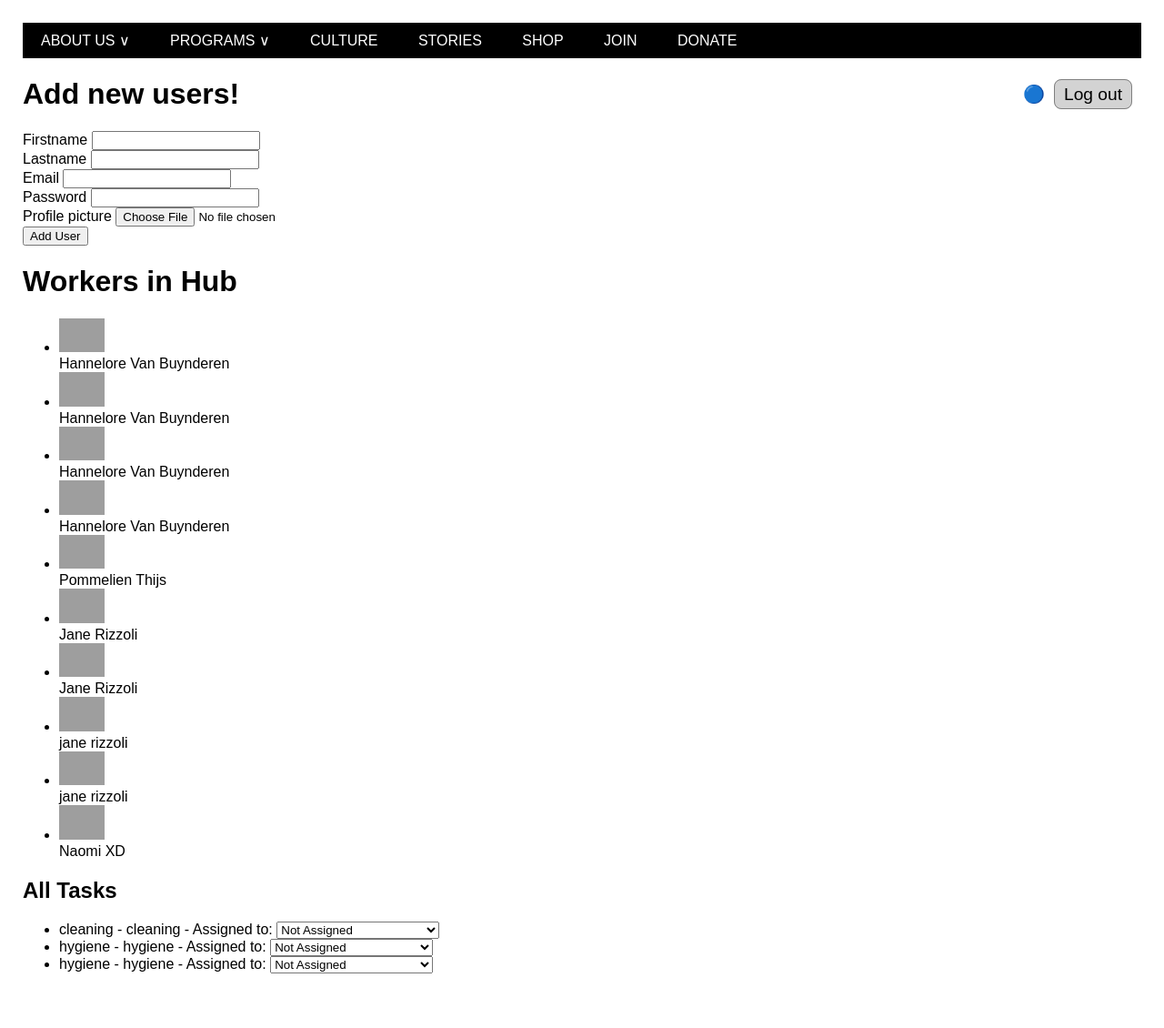
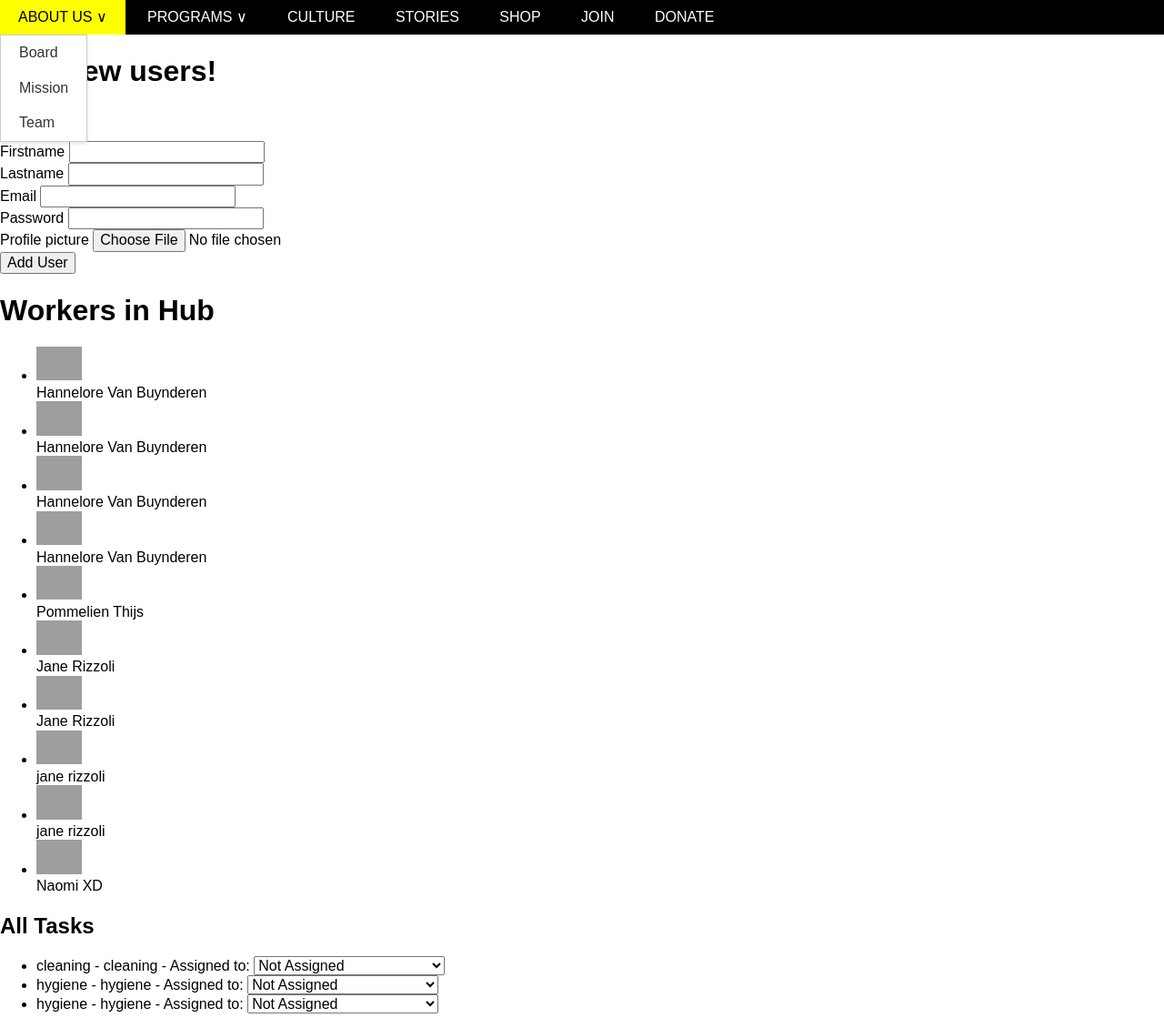
Before and after one commit to Anomig/Little_Sun, a PHP site: page /manager_index.php in a window 1280 px wide. Shown: the whole page at 91% size. Before the commit the page ends 1070 px from the top, so only its background shows below. Run offline with PHP 8.4, Linux system fonts and the light colour scheme; data comes from the database, SQL or seed files in the repository; data that the repository does not hold is empty; grey boxes are pictures that could not be loaded.

Commit message:
nav styling

```diff
--- a/admin_add_manager.php
+++ b/admin_add_manager.php
@@ -34,6 +34,8 @@ if ($_SERVER["REQUEST_METHOD"] == "POST") {
     <meta charset="UTF-8">
     <meta name="viewport" content="width=device-width, initial-scale=1.0">
     <title>Little Sun</title>
+    <link rel="stylesheet" href="styles/normalize.css">
+    <link rel="stylesheet" href="styles/nav.css">
 </head>
 
 <body>
--- a/admin_dashboard.php
+++ b/admin_dashboard.php
@@ -5,6 +5,8 @@
     <meta charset="UTF-8">
     <meta name="viewport" content="width=device-width, initial-scale=1.0">
     <title>Document</title>
+    <link rel="stylesheet" href="styles/normalize.css">
+    <link rel="stylesheet" href="styles/nav.css">
 </head>
 
 <body>
--- a/admin_locations.php
+++ b/admin_locations.php
@@ -110,10 +110,14 @@ $conn = null;
     <meta charset="UTF-8">
     <meta name="viewport" content="width=device-width, initial-scale=1.0">
     <title>Hublocaties Beheren</title>
+    <link rel="stylesheet" href="styles/normalize.css">
+    <link rel="stylesheet" href="styles/nav.css">
     <link rel="stylesheet" href="styles/locations.css">
 </head>
 
 <body>
+<?php include_once("nav.inc.php"); ?>
+<div class="content">
     <div class="location">
         <h3>Nieuwe locatie toevoegen</h3>
         <form action="<?php echo $_SERVER['PHP_SELF']; ?>" method="post">
@@ -169,6 +173,8 @@ $conn = null;
         </div>
     <?php endforeach; ?>
 
+    </div>
+
     <!-- JavaScript voor interactie -->
     <script>
         function editLocation(locationId) {
--- a/admin_login.php
+++ b/admin_login.php
@@ -46,6 +46,7 @@ if ($_SERVER["REQUEST_METHOD"] == "POST") {
 
 <head>
   <title>Admin Login</title>
+
 </head>
 
 <body>
--- a/index.php
+++ b/index.php
@@ -2,10 +2,16 @@
 <html>
 
 <head>
+<meta charset="UTF-8">
+    <meta name="viewport" content="width=device-width, initial-scale=1.0">
     <title>Little Sun ☀️</title>
+    <link rel="stylesheet" href="styles/normalize.css">
+    <link rel="stylesheet" href="styles/nav.css">
+
 </head>
 
 <body>
+<?php include_once("nav.inc.php"); ?>
     <h1>Welcome to Little Sun☀️</h1>
 
     <p>Choose your role:</p>
--- a/manager_index.php
+++ b/manager_index.php
@@ -38,20 +38,16 @@ if ($_SERVER["REQUEST_METHOD"] == "POST" && isset($_POST["assign_task"])) {
     echo "Error: " . $e->getMessage();
   }
 }
-?><!DOCTYPE html>
+?>
+<!DOCTYPE html>
 <html lang="en">
-
 <head>
 <meta charset="UTF-8">
     <meta name="viewport" content="width=device-width, initial-scale=1.0">
-  <title>Little Sun</title>
+    <title>Little Sun ☀️</title>
+    <link rel="stylesheet" href="styles/normalize.css">
+    <link rel="stylesheet" href="styles/nav.css">
 
-  <link rel="stylesheet" href="styles/style.css">
-  <style>
-    body {
-      margin: 25px;
-    }
-  </style>
 </head>
 
 <body>
--- a/manager_login.php
+++ b/manager_login.php
@@ -47,7 +47,11 @@ if ($_SERVER["REQUEST_METHOD"] == "POST") {
 <html>
 
 <head>
-  <title>Manager 🔵 - Login</title>
+<meta charset="UTF-8">
+    <meta name="viewport" content="width=device-width, initial-scale=1.0">
+    <title>Little Sun ☀️</title>
+    <link rel="stylesheet" href="styles/normalize.css">
+    <link rel="stylesheet" href="styles/nav.css">
 </head>
 
 <body>
--- a/managers.php
+++ b/managers.php
@@ -40,6 +40,8 @@ foreach ($managers as $manager) {
     <meta charset="UTF-8">
     <meta name="viewport" content="width=device-width, initial-scale=1.0">
     <title>Managers</title>
+    <link rel="stylesheet" href="styles/normalize.css">
+    <link rel="stylesheet" href="styles/nav.css">
     <style>
         .managers {
             display: flex;
--- a/nav.inc.php
+++ b/nav.inc.php
@@ -5,67 +5,8 @@
     <meta charset="UTF-8">
     <meta name="viewport" content="width=device-width, initial-scale=1.0">
     <title>Website Navigation</title>
-    <style>
-        * {
-            font-family: sans-serif;
-        }
-
-        nav ul {
-            list-style: none;
-            margin: 0;
-            padding: 0;
-            background-color: black;
-        }
-
-        nav ul li {
-            display: inline-block;
-            position: relative;
-        }
-
-        nav ul li a {
-            display: block;
-            padding: 10px 20px;
-            text-decoration: none;
-            color: #fff;
-            transition: background-color 0.3s;
-        }
-
-        nav ul li a:hover {
-            background-color: yellow;
-            /* Verander de achtergrondkleur bij hover */
-            color: black;
-            /* Verander de tekstkleur bij hover */
-        }
-
-        nav ul li ul {
-            display: none;
-            position: absolute;
-            background-color: #fff;
-            box-shadow: 0 2px 4px rgba(0, 0, 0, 0.1);
-            border: 1px solid #ccc;
-        }
-
-        nav ul li:hover ul {
-            display: block;
-        }
-
-        nav ul li ul li {
-            display: block;
-            white-space: nowrap;
-        }
-
-        nav ul li ul li a {
-            display: block;
-            padding: 10px 20px;
-            text-decoration: none;
-            color: #333;
-            transition: background-color 0.3s;
-        }
-
-        nav ul li ul li a:hover {
-            background-color: #f0f0f0;
-        }
-    </style>
+    <!-- <link rel="stylesheet" href="/styles/normalize.css">
+    <link rel="stylesheet" href="/styles/nav.css"> -->
 </head>
 
 <body>
--- /dev/null
+++ b/styles/nav.css
@@ -0,0 +1,59 @@
+* {
+    font-family: sans-serif;
+}
+
+nav ul {
+    list-style: none;
+    margin: 0;
+    padding: 0;
+    background-color: black;
+}
+
+nav ul li {
+    display: inline-block;
+    position: relative;
+}
+
+nav ul li a {
+    display: block;
+    padding: 10px 20px;
+    text-decoration: none;
+    color: #fff;
+    transition: background-color 0.3s;
+}
+
+nav ul li a:hover {
+    background-color: yellow;
+    /* Verander de achtergrondkleur bij hover */
+    color: black;
+    /* Verander de tekstkleur bij hover */
+}
+
+nav ul li ul {
+    display: none;
+    position: absolute;
+    background-color: #fff;
+    box-shadow: 0 2px 4px rgba(0, 0, 0, 0.1);
+    border: 1px solid #ccc;
+}
+
+nav ul li:hover ul {
+    display: block;
+}
+
+nav ul li ul li {
+    display: block;
+    white-space: nowrap;
+}
+
+nav ul li ul li a {
+    display: block;
+    padding: 10px 20px;
+    text-decoration: none;
+    color: #333;
+    transition: background-color 0.3s;
+}
+
+nav ul li ul li a:hover {
+    background-color: #f0f0f0;
+}
--- a/time_off_user.php
+++ b/time_off_user.php
@@ -29,13 +29,15 @@ if ($_SERVER["REQUEST_METHOD"] == "POST") {
     <meta charset="UTF-8">
     <meta name="viewport" content="width=device-width, initial-scale=1.0">
     <title>Little Sun</title>
+    <link rel="stylesheet" href="styles/normalize.css">
+    <link rel="stylesheet" href="styles/nav.css">
 
     <link rel="stylesheet" href="styles/style.css">
     <style>
-        body {
+        /* body {
             margin: 25px;
 
-        }
+        } */
 
         .time_off {
             display: flex;
--- a/user_index.php
+++ b/user_index.php
@@ -5,7 +5,8 @@
   <meta charset="UTF-8">
   <meta name="viewport" content="width=device-width, initial-scale=1.0">
   <title>Little Sun</title>
-
+  <link rel="stylesheet" href="styles/normalize.css">
+    <link rel="stylesheet" href="styles/nav.css">
   <link rel="stylesheet" href="styles/style.css">
   <style>
     body {
@@ -23,7 +24,7 @@
   <div class="index_title">
     <h1>Hi!</h1>
 
-    <?php include_once("nav.inc.php"); ?>
+
 
     <div class="log_out">
 
--- a/user_login.php
+++ b/user_login.php
@@ -55,11 +55,14 @@ if ($_SERVER["REQUEST_METHOD"] == "POST") {
 <head>
     <meta charset="UTF-8">
     <meta name="viewport" content="width=device-width, initial-scale=1.0">
+    <link rel="stylesheet" href="styles/normalize.css">
+    <link rel="stylesheet" href="styles/nav.css">
     <title>User 🟢 - Login</title>
+
     <style>
         body {
             font-family: Arial, sans-serif;
-            margin: 20px;
+            /* margin: 20px; */
             padding: 0;
         }
         h1 {
```
Also changed, not shown: admin_tasks.php (+7 -1 lines), reset_password.php (+6 -2 lines), styles/locations.css (+6 -1 lines). Lines whose indentation alone changed are shown as unchanged.
